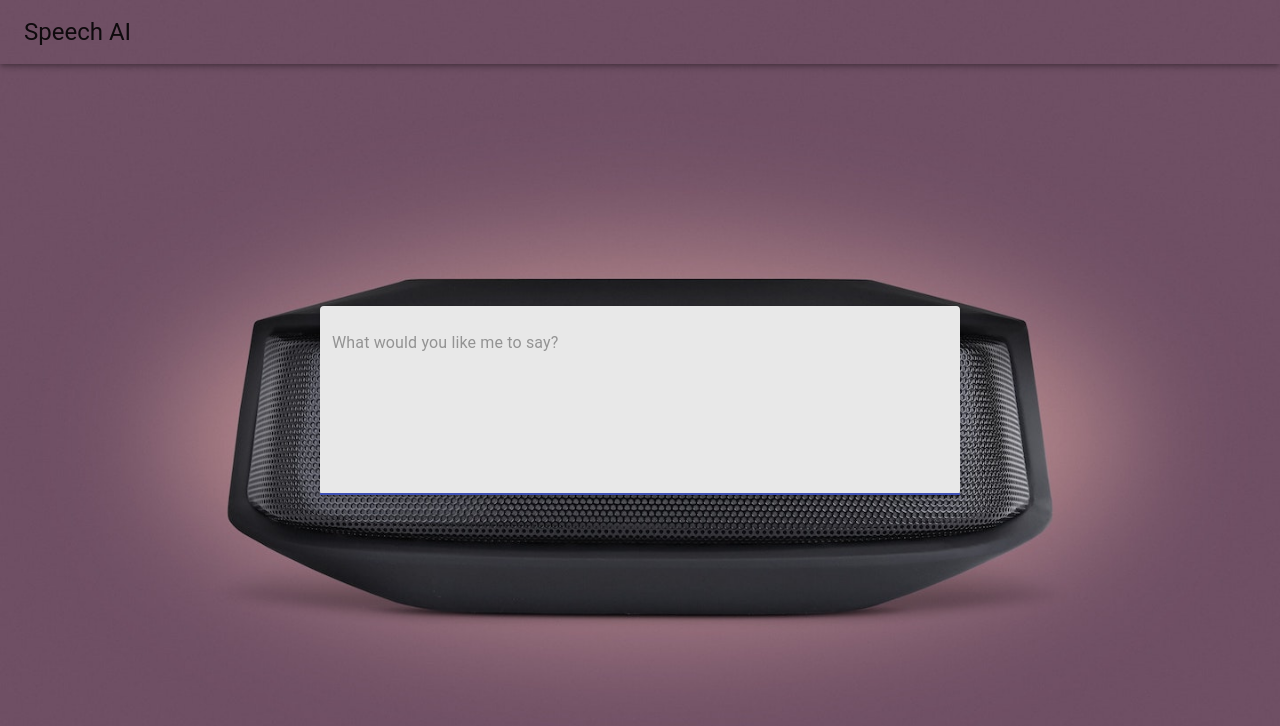
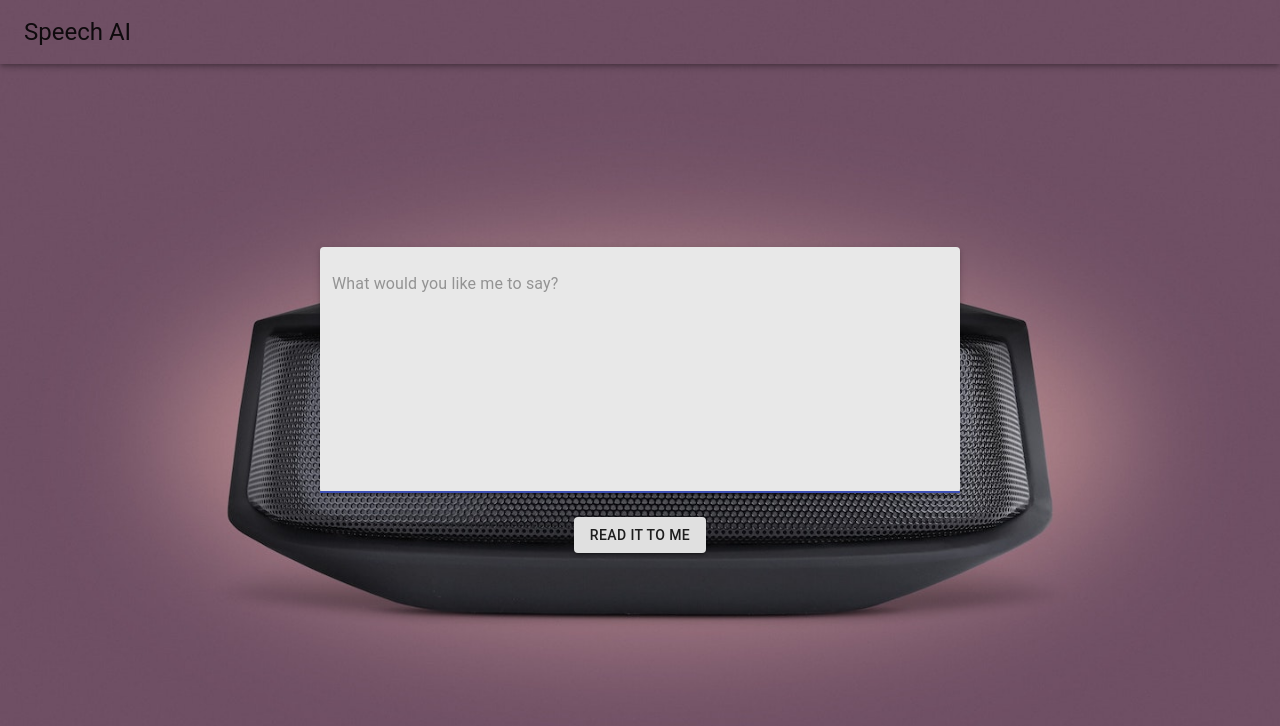
Before and after one commit to magician11/speech-ai, a React (Create React App) app: page / in a window 1280 px wide. Shown: the top 726 px of the page. Built offline with nearby package versions, Linux system fonts and the light colour scheme.

Commit message:
added firebase hosting

```diff
--- a/src/components/App.js
+++ b/src/components/App.js
@@ -5,7 +5,9 @@ import {
   AppBar,
   Toolbar,
   TextField,
+  Button,
   Paper,
+  Box,
   Grid
 } from '@material-ui/core';
 import { makeStyles } from '@material-ui/core/styles';
@@ -16,6 +18,10 @@ const useStyles = makeStyles(theme => ({
     backgroundImage: `url(${speakerImage})`,
     backgroundSize: 'cover',
     height: window.innerHeight
+  },
+  buttonContainer: {
+    textAlign: 'center',
+    marginTop: theme.spacing(3)
   }
 }));
 
@@ -43,11 +49,14 @@ export default () => {
               fullWidth
               autoFocus
               multiline
-              rows={8}
+              rows={11}
               placeholder="What would you like me to say?"
               variant="filled"
             />
           </Paper>
+          <Box className={classes.buttonContainer}>
+            <Button variant="contained">Read it to me</Button>
+          </Box>
         </Grid>
       </Grid>
     </Fragment>
```
Also changed, not shown: firebase.json (added), 1 other file (tests, documents, lock files or other folders).
